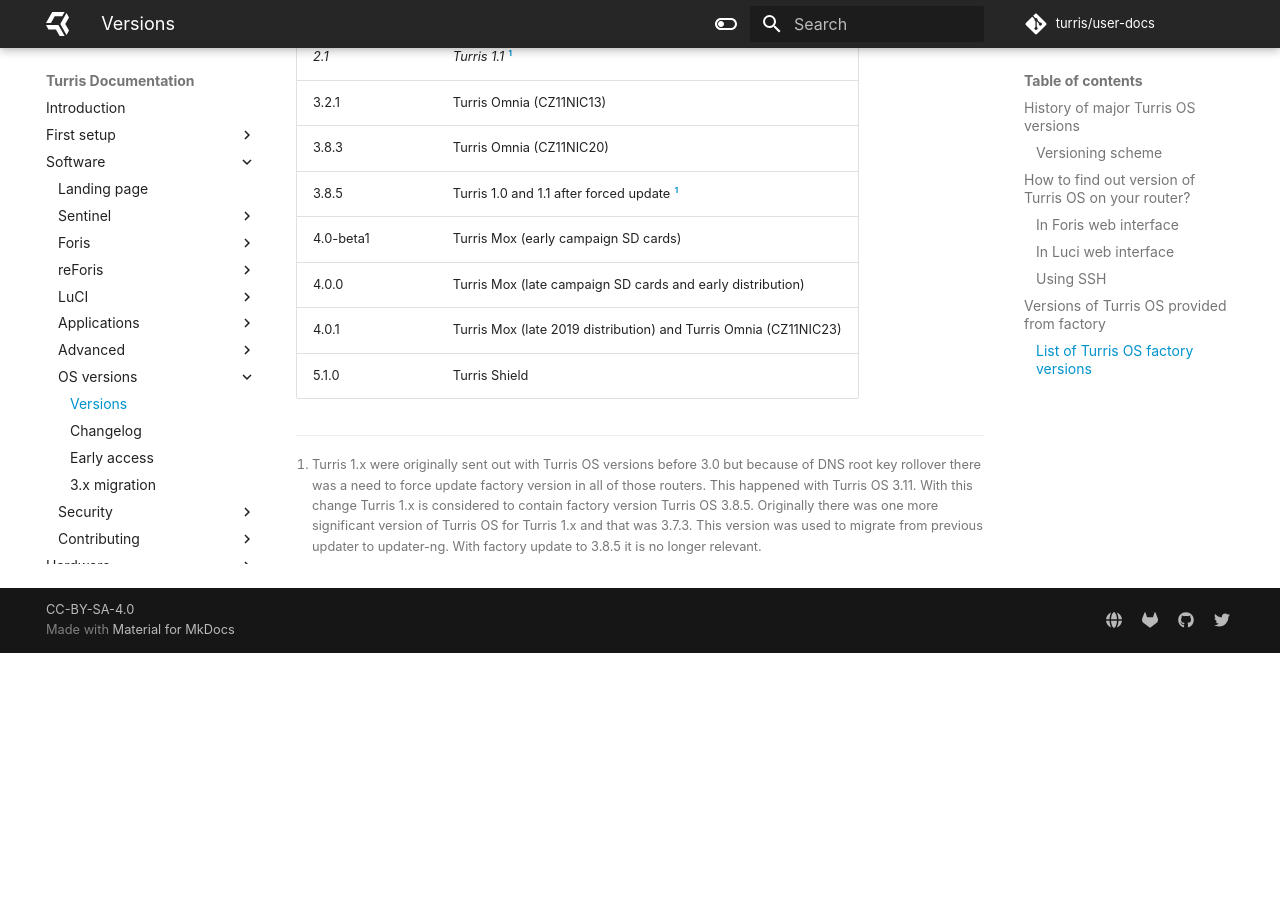
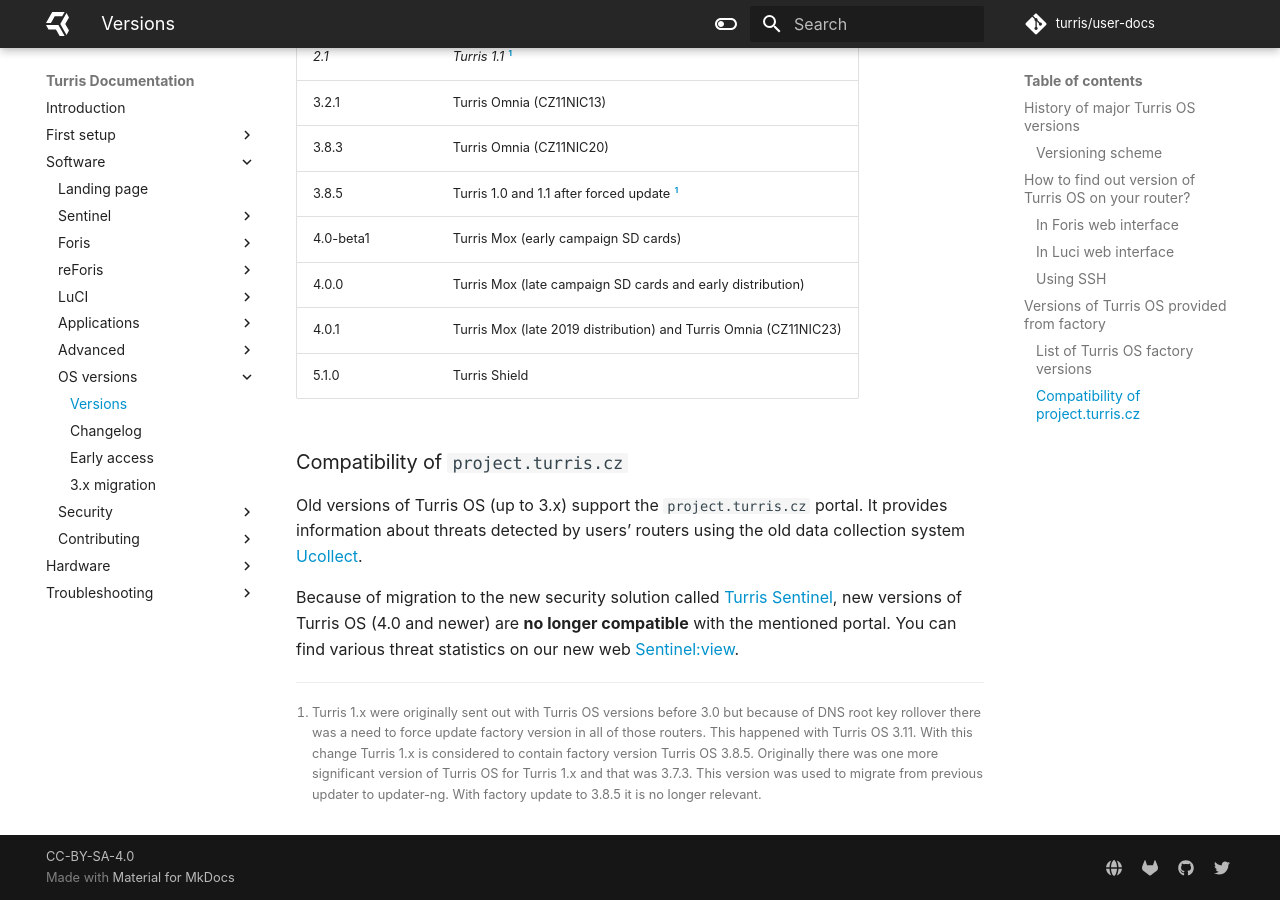
Before and after one commit to turris-cz/user-docs, an MkDocs documentation site: the page built from docs/basics/tos-versions.md, in a window 1280 px wide and 900 px high, scrolled down 3291 px. Built offline with MkDocs 1.6.1 and Material for MkDocs 9.7.7, drawn with Linux system fonts in a browser that asks for light colours; before the commit the page ends 3944 px from its top, so only the background shows below that.

Commit message:
migration: Mention incompatibility of project.turris.cz with TOS 4.0+ versions

```diff
--- a/docs/basics/tos-versions.md
+++ b/docs/basics/tos-versions.md
@@ -99,3 +99,15 @@
   Originally there was one more significant version of Turris OS for Turris 1.x
   and that was 3.7.3. This version was used to migrate from previous updater to
   updater-ng. With factory update to 3.8.5 it is no longer relevant.
+
+### Compatibility of `project.turris.cz`
+
+Old versions of Turris OS (up to 3.x) support the `project.turris.cz` portal.
+It provides information about threats detected by users' routers using the
+old data collection system [Ucollect](https://doc.turris.cz/doc/en/howto/collect).
+
+Because of migration to the new security solution called
+[Turris Sentinel](sentinel/intro.md),
+new versions of Turris OS (4.0 and newer) are **no longer compatible** with
+the mentioned portal. You can find various threat statistics on our new web
+[Sentinel:view](https://view.sentinel.turris.cz/).
```
Also changed, not shown: docs/geek/tos3-migration.md (+2 -0 lines).
